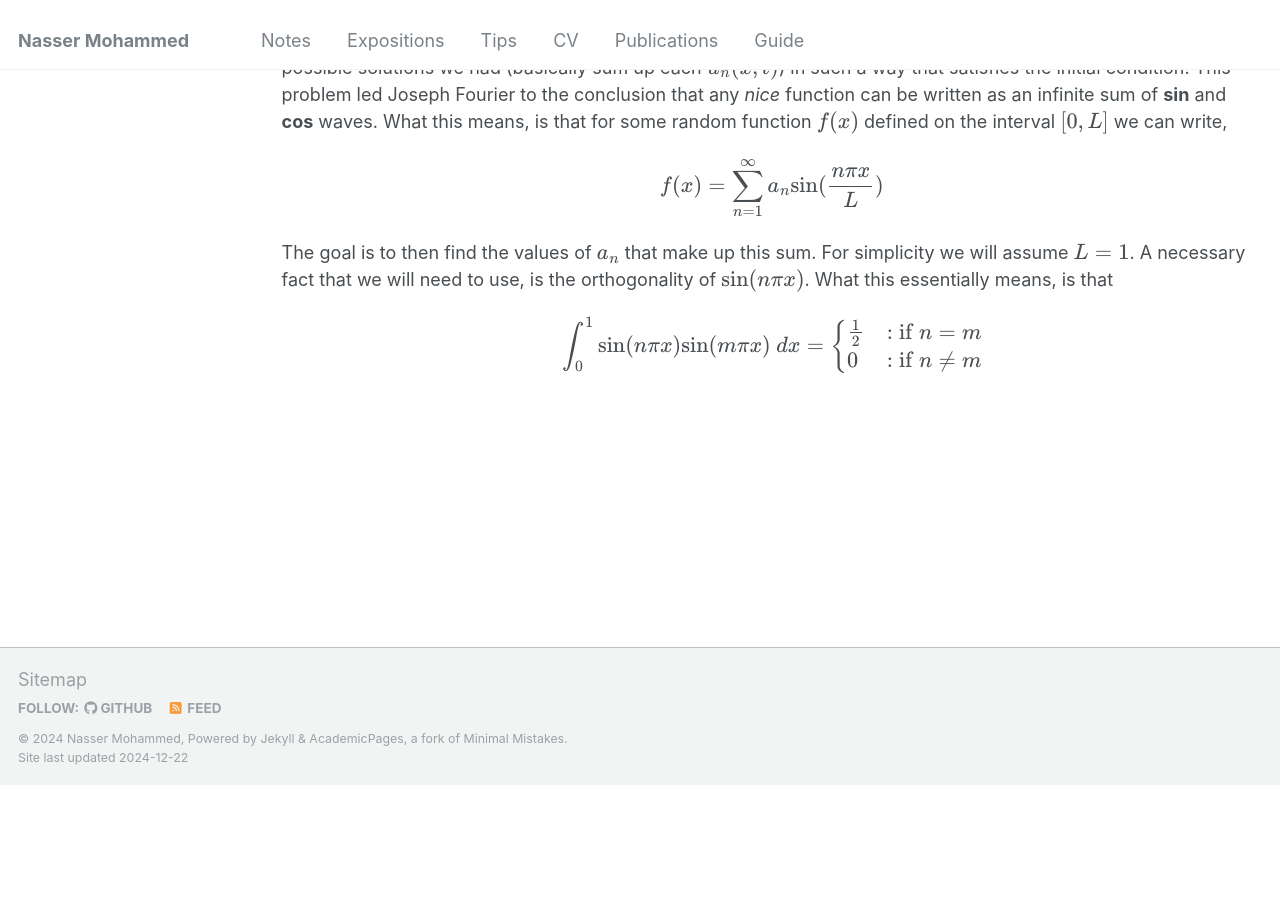
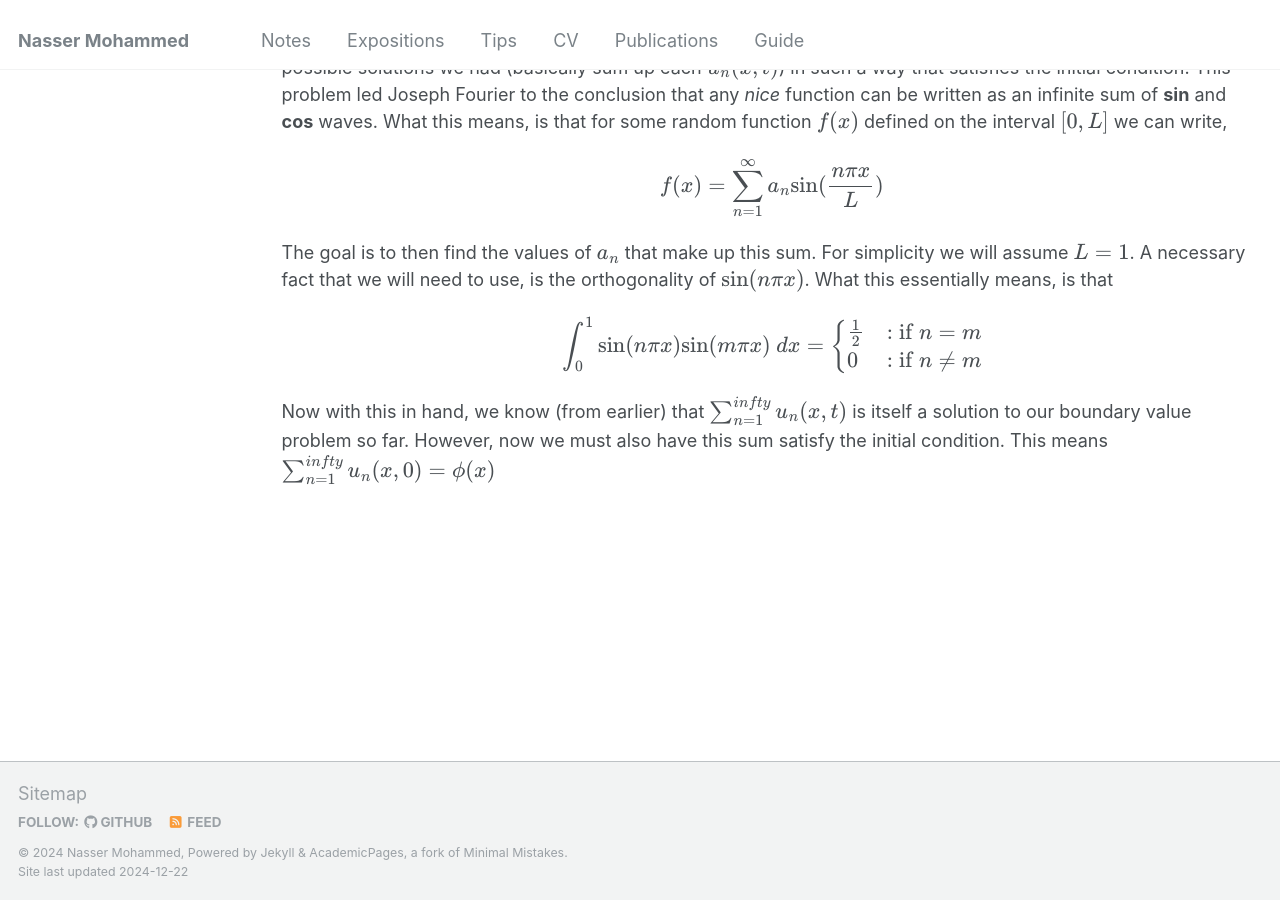
Before and after one commit to Nasser-Mohammed/Nasser-Mohammed.github.io, a Jekyll site: the page built from _pages/notes/pde/heatequation.md, in a window 1280 px wide and 900 px high, scrolled down 7326 px. Built offline with Jekyll 4.4.1, drawn with Linux system fonts in a browser that asks for light colours; before the commit the page ends 8111 px from its top, so only the background shows below that.

Commit message:
Update heatequation.md

```diff
--- a/_pages/notes/pde/heatequation.md
+++ b/_pages/notes/pde/heatequation.md
@@ -87,3 +87,4 @@ $$
 \end{align}
 $$
 </div>
+Now with this in hand, we know (from earlier) that \\(\sum_{n = 1}^{infty}u_n(x,t)\\) is itself a solution to our boundary value problem so far. However, now we must also have this sum satisfy the initial condition. This means \\(\sum_{n = 1}^{infty}u_n(x,0) = \phi(x)\\)
```
